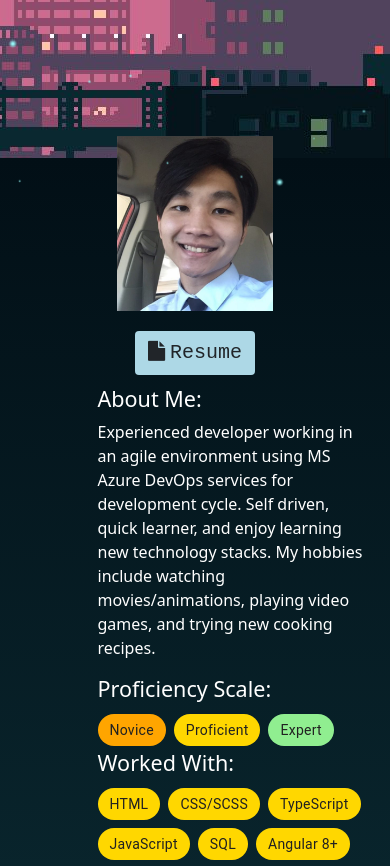
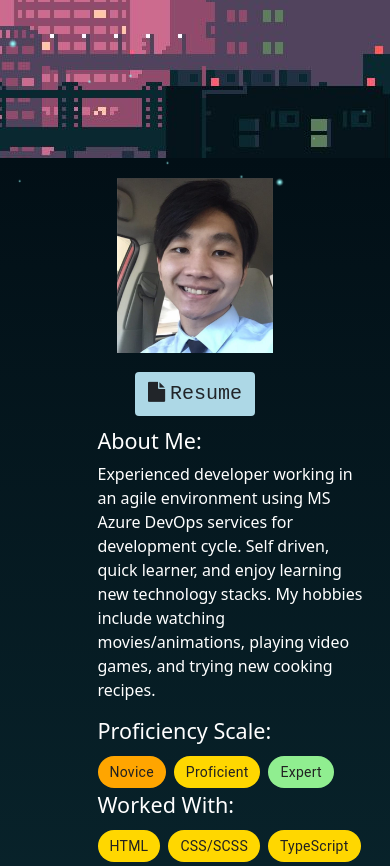
Before and after one commit to vaphi/Angular-Portfolio, an Angular app: page / in a window 390 px wide. Shown: the part 686-1552 px from the top of the page. Built offline with nearby package versions, Linux system fonts and the light colour scheme; a web font is replaced by a local one.

Commit message:
Fixed mobile ui

```diff
--- a/src/app/components/about-me/about-me.component.scss
+++ b/src/app/components/about-me/about-me.component.scss
@@ -2,10 +2,12 @@
     background-image: linear-gradient(#020f16, #0a2830);
 
     .about-me-inner-container {
+        padding: 5% 0;
         display: flex;
         flex-direction: row;
         width: 100%;
-        height: 100vh;
+        height: auto;
+
 
         .left-container {
             margin: auto;
@@ -85,6 +87,8 @@
 @media (max-width: 767px) {
     .about-me-container {
         .about-me-inner-container {
+            padding: 5% 0;
+            height: auto;
             justify-content: center;
             display: flex;
             flex-direction: column;
```
